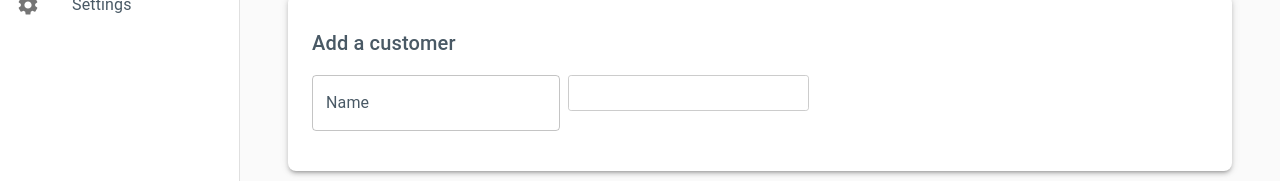
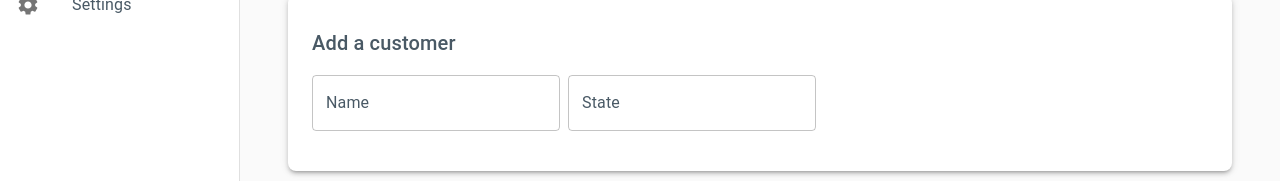
Before and after one commit to jamesnuanez/react-material-ui-demo, a React (Create React App) app: page /account in a window 1280 px wide. Shown: the part 253-434 px from the top of the page. Built offline with nearby package versions, Linux system fonts and the light colour scheme.

Commit message:
Adjust state autocomplete to match other inputs

```diff
--- a/src/components/ChooseState.js
+++ b/src/components/ChooseState.js
@@ -1,16 +1,15 @@
 import React from 'react';
 import useAutocomplete from '@material-ui/lab/useAutocomplete';
 import { makeStyles } from '@material-ui/core/styles';
+import TextField from '@material-ui/core/TextField';
 
 const useStyles = makeStyles(theme => ({
   container: {
     position: 'relative',
     display: 'inline-block',
-    border: '1px solid #ccc',
     borderRadius: '0.2rem',
   },
   outlined: {
-    borderColor: theme.palette.primary.main,
   },
   label: {
     display: 'block',
@@ -19,20 +18,20 @@ const useStyles = makeStyles(theme => ({
     display: 'inline-block',
     outline: 'none',
     border: 0,
-    padding: '0.5rem 1rem',
     borderRadius: '0.2rem',
     fontSize: '1rem',
+    boxShadown: 'none',
   },
   listbox: {
     margin: 0,
     padding: 0,
     zIndex: 1,
-    border: '1px solid ' + theme.palette.primary.main,
+    border: '2px solid ' + theme.palette.primary.main,
     borderBottomLeftRadius: '0.2rem',
     borderBottomRightRadius: '0.2rem',
     borderTop: 0,
-    left: '-1px',
-    right: '-1px',
+    left: '0',
+    right: '0',
     top: '90%',
     position: 'absolute',
     listStyle: 'none',
@@ -76,7 +75,7 @@ export default function ChooseState() {
           : classes.container
       }
     >
-      <input
+      <TextField
         className={classes.input}
         {...getInputProps()}
         label="State"
```
